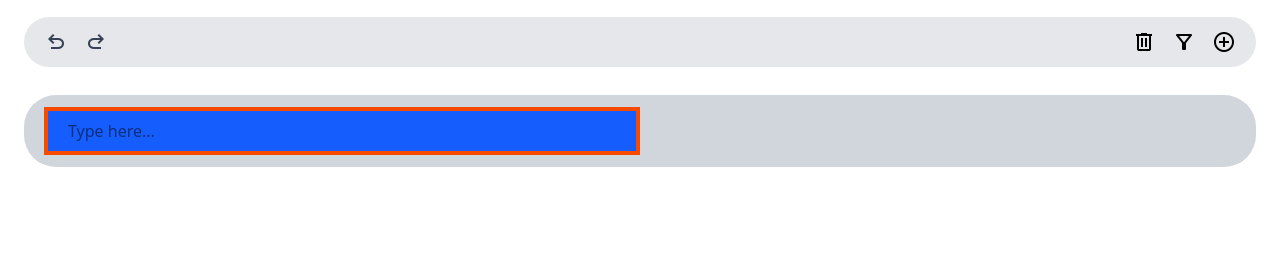
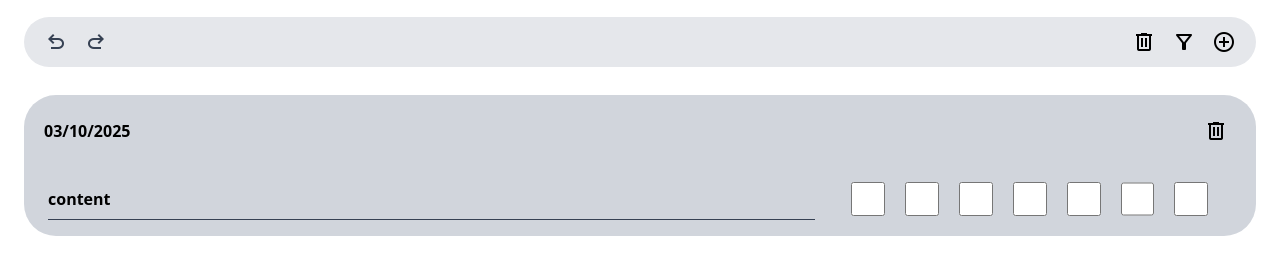
Before and after one commit to Bills-6/to-do-list-modern.com, a plain HTML site: page index.html in a window 1280 px wide. Shown: the part 56-330 px from the top of the page. Drawn offline with nearby package versions, Linux system fonts and the light colour scheme.

Commit message:
update: fix path

```diff
--- a/index.html
+++ b/index.html
@@ -8,7 +8,7 @@
 	<meta http-equiv="X-UA-Compatible" content="ie=edge">
 	<link rel="stylesheet" href="https://fonts.googleapis.com/css2?family=Material+Symbols+Outlined:opsz,wght,FILL,GRAD@20..48,100..700,0..1,-50..200" />
 	<script src="https://cdn.jsdelivr.net/npm/@tailwindcss/browser@4"></script>
-	<link rel="stylesheet" href="style.css">
+	<link rel="stylesheet" href="/to-do-list-modern.com/style.css">
   </head>
 </head>
 <body data-theme="light">
@@ -69,17 +69,37 @@
 		</section>
 
 		<ul class="py-3 mt-4" id="todo-wrapper">
-			<li class="todo bg-gray-300 p-3 rounded-[2rem] w-full px-5 flex items-center gap-7 flex-col lg:flex-row">
-				<div class="content p-1 w-full lg:w-[50%] bg-orange-600 relative">
-					<input class="bg-blue-600 block w-full h-0 p-5 focus:outline-none" maxlength="30" placeholder="Type here..." type="text" />
+			<li class="todo bg-gray-300 p-3 rounded-[2rem] w-full px-5">
+				<div class="head-todo py-1 mb-5 flex items-center justify-between">
+					<time class="font-semibold">03/10/2025</time>
+
+					<span class="flex items-center justify-center w-[40px] h-[40px] hover:cursor-pointer active:scale-[0.99]" id="delete-button">
+						<i class="material-symbols-outlined pointer-events-none">delete</i>
+					</span>
+				</div>
+				<div class="flex items-center gap-8 flex-col lg:flex-row">
+					<div class="content p-1 w-full lg:w-[65%] relative">
+					<input class="block w-full h-0 py-5 focus:outline-none font-semibold border-b-1 border-gray-700" maxlength="30" placeholder="Type here..." type="text" disabled id="input-todo" value="content">
 					<span class="absolute right-[10px] top-[50%] translate-y-[-50%] w-[40px] h-[40px] flex items-center justify-center hover:cursor-pointer" id="edit-button">
-						<i class="material-symbols-outlined">edit</i>
+						<i class="material-symbols-outlined pointer-events-none">edit</i>
 					</span>
+				</div>
+				<div class="checkbox-wrapper py-1 w-full lg:w-[30%] flex items-center justify-center">
+					<div class="w-full grid grid-cols-7 grid-rows-1 lg:gap-5">
+						<input class="h-[30px] md:h-[40px]" type="checkbox" />
+						<input class="h-[30px] md:h-[40px]" type="checkbox" />
+						<input class="h-[30px] md:h-[40px]" type="checkbox" />
+						<input class="h-[30px] md:h-[40px]" type="checkbox" />
+						<input class="h-[30px] md:h-[40px]" type="checkbox" />
+						<input class="h-[30px] md:h-[40px]" type="checkbox" />
+						<input class="h-[30px] md:h-[40px]" type="checkbox" />
+					</div>
+				</div>
 				</div>
 			</li>
 		</ul>
 	</div>
-	<script type="module" src="/components/hamburger.js"></script>
-	<script type="module" src="/components/createdPanel.js"></script>
+	<script type="module" src="/to-do-list-modern.com/components/hamburger.js"></script>
+	<script type="module" src="/to-do-list-modern.com/components/createdPanel.js"></script>
 </body>
 </html>
--- a/style.css
+++ b/style.css
@@ -1,3 +1,9 @@
 #edit-button {
 	opacity: 0;
 }
+#edit-button:hover{
+	opacity: 1;
+}
+#input-todo:hover + #edit-button {
+	opacity: 1;
+}
```
